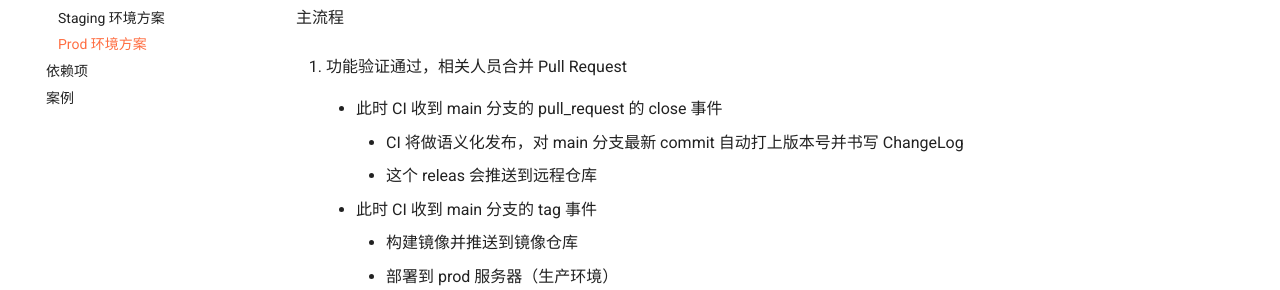
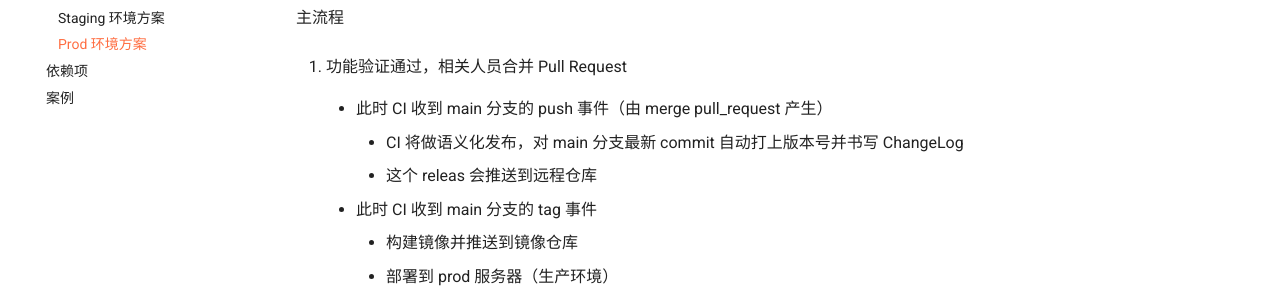
Before and after one commit to Bryanthelol/nameko-plus-doc, an MkDocs documentation site: the page built from docs/prod 环境方案.md, in a window 1280 px wide and 900 px high. Shown: the part 309-599 px from the top of the window. Built offline with MkDocs 1.6.1 and Material for MkDocs 9.7.7, drawn with Linux system fonts in a browser that asks for light colours.

Commit message:
update doc

```diff
--- a/docs/prod 环境方案.md
+++ b/docs/prod 环境方案.md
@@ -15,7 +15,7 @@ hide:
 
 1. 功能验证通过，相关人员合并 Pull Request
 
-      - 此时 CI 收到 main 分支的 pull_request 的 close 事件
+      - 此时 CI 收到 main 分支的 push  事件（由 merge pull_request 产生）
 
           - CI 将做语义化发布，对 main 分支最新 commit 自动打上版本号并书写 ChangeLog
           - 这个 releas 会推送到远程仓库
```
